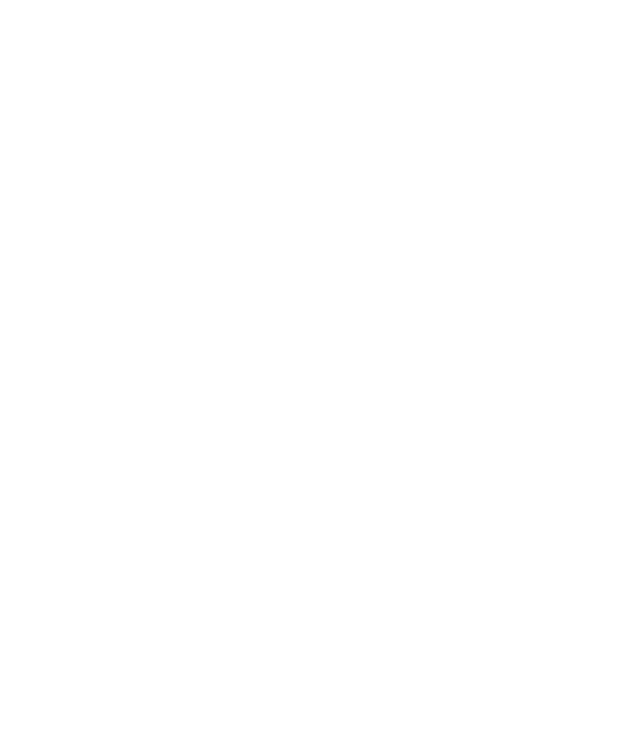
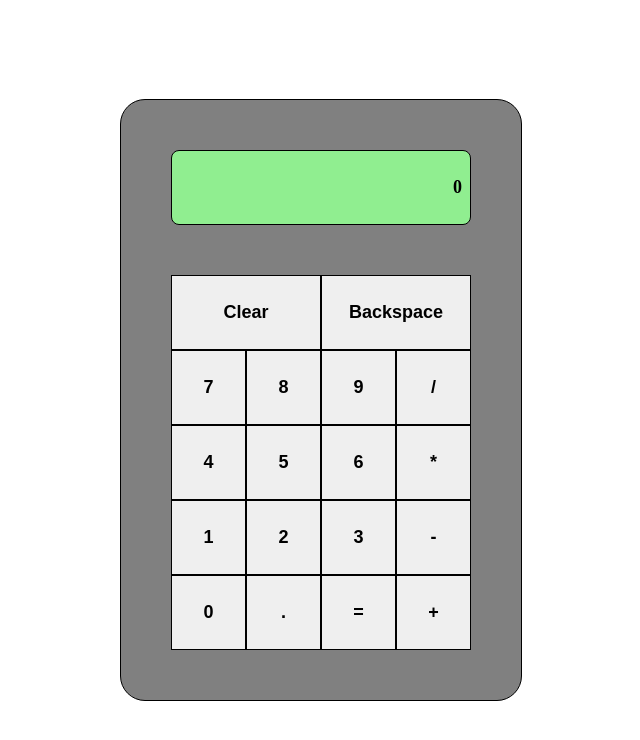
Before and after one commit to Nobyl/odin-calculator, a plain HTML site: page index.html in a window 1280 px wide. Shown: the whole page, without its empty margins (319-959 px from the left). Drawn offline with Linux system fonts and the light colour scheme.

Commit message:
Add mock interface

```diff
--- a/index.html
+++ b/index.html
@@ -9,6 +9,38 @@
 	</head>
 
 	<body>
-
+        <div class="calculator">
+            <div class="display">0</div>
+            <div class="buttons">
+                <div class="row">
+                    <button class="clear">Clear</button>
+                    <button class="backspace">Backspace</button>
+                </div>
+                <div class="row">
+                    <button>7</button>
+                    <button>8</button>
+                    <button>9</button>
+                    <button>/</button>
+                </div>
+                <div class="row">
+                    <button>4</button>
+                    <button>5</button>
+                    <button>6</button>
+                    <button>*</button>
+                </div>
+                <div class="row">
+                    <button>1</button>
+                    <button>2</button>
+                    <button>3</button>
+                    <button>-</button>
+                </div>
+                <div class="row">
+                    <button>0</button>
+                    <button>.</button>
+                    <button>=</button>
+                    <button>+</button>
+                </div>
+            </div>
+        </div>
 	</body>
 </html>
--- a/style.css
+++ b/style.css
@@ -0,0 +1,59 @@
+body {
+    margin: 0;
+    height: 100vh;
+    display: flex;
+    flex-direction: column;
+    align-items: center;
+    justify-content: space-evenly;
+}
+
+.calculator {
+    padding: 50px;
+    border-radius: 25px;
+    border: 1px solid black;
+    box-sizing: border-box;
+    background-color: gray;
+    display: flex;
+    flex-direction: column;
+    gap: 50px;
+}
+
+.row {
+    display: flex;
+    flex-direction: row;
+    align-items: center;
+    justify-content: space-evenly;
+}
+
+.display {
+    width: 300px;
+    height: 75px;
+    padding: 8px;
+    border: 1px solid black;
+    border-radius: 8px;
+    box-sizing: border-box;
+    font-size: 18px;
+    font-weight: bold;
+    background-color:lightgreen;
+    display: flex;
+    align-items: center;
+    justify-content: flex-end;
+}
+
+button {
+    width: 75px;
+    height: 75px;
+    border: 1px solid black;
+    box-sizing: border-box;
+    font-size: 18px;
+    font-weight: bold;
+    display: flex;
+    align-items: center;
+    justify-content: center;
+    flex-grow: 1;
+}
+
+
+.clear, .backspace {
+    width: 150px;
+}
```
